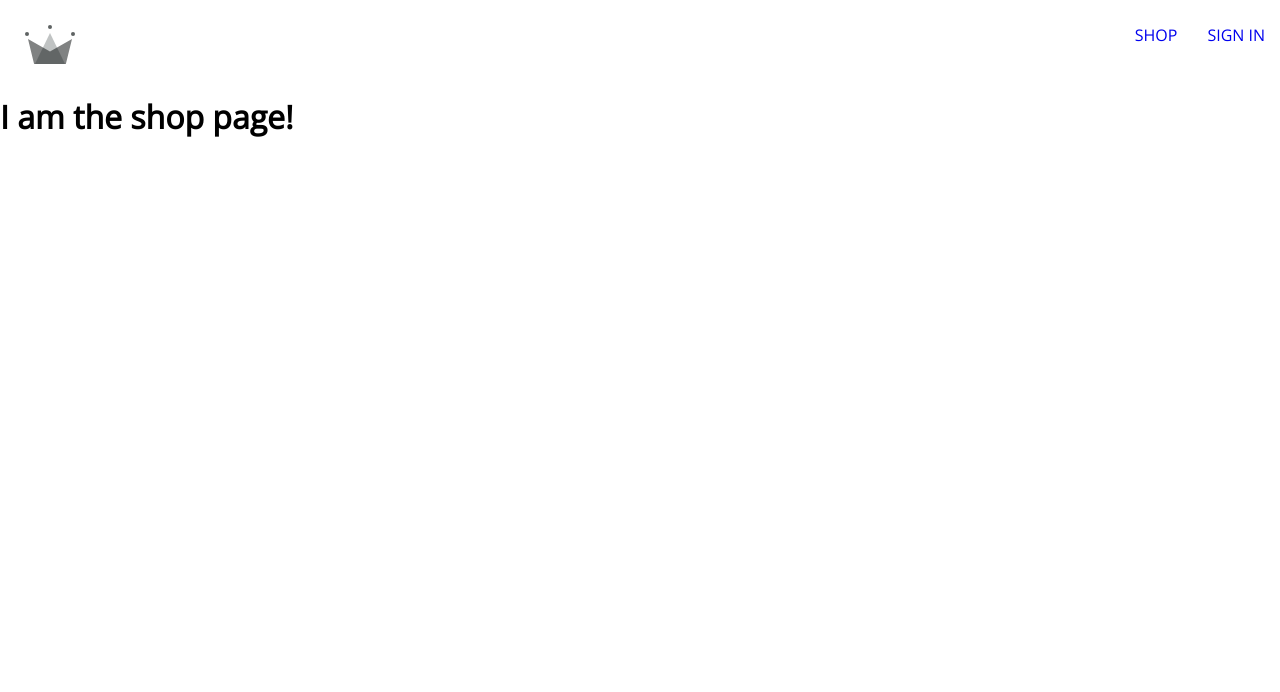
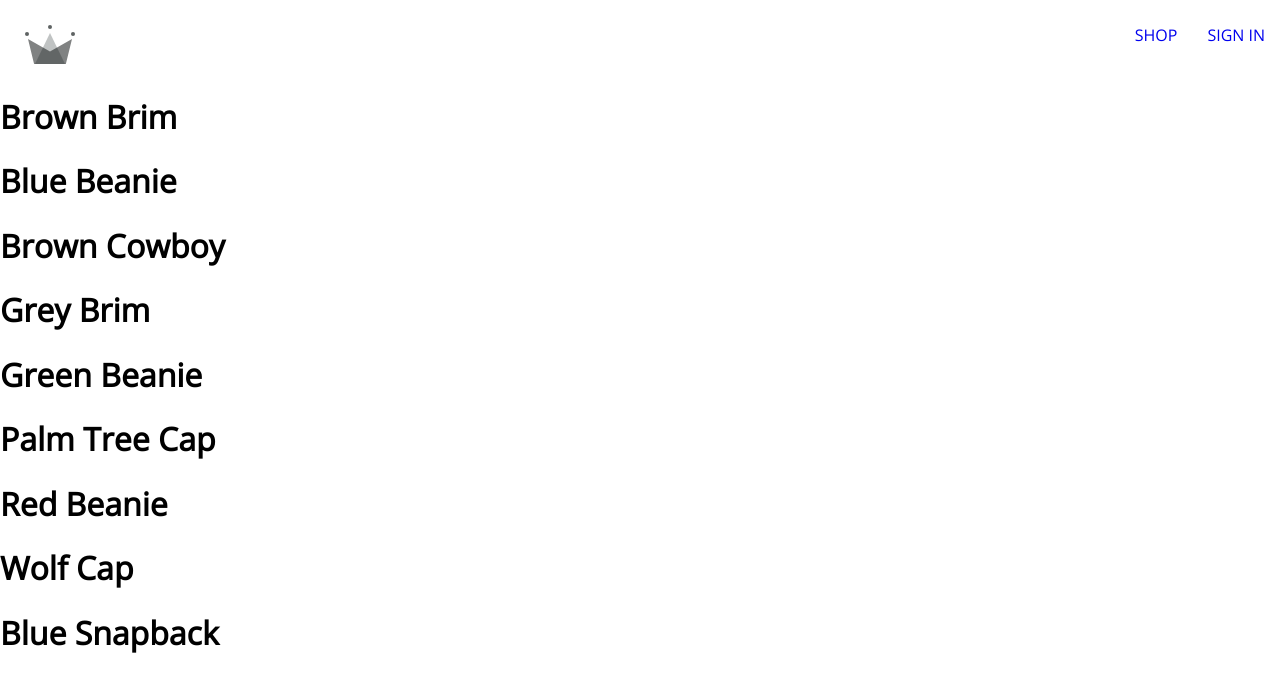
Before and after one commit to Abhinav1190P/Clothing, a React (Create React App) app: page /shop in a window 1280 px wide. Shown: the top 692 px of the page. Built offline with nearby package versions, Linux system fonts and the light colour scheme; no server answers.

Commit message:
Shop context

```diff
--- a/src/App.js
+++ b/src/App.js
@@ -3,9 +3,7 @@
 import { Routes, Route } from "react-router-dom";
 import Navigation from './routes/navigation/nav.component'
 import Authentication from "./routes/sign-in/authentication";
-const Shop = () => {
-  return <h1>I am the shop page!</h1>
-}
+import Shop from "./routes/shop/shop.component";
 
 const App = () => {
 
--- /dev/null
+++ b/src/routes/shop/shop.component.js
@@ -0,0 +1,17 @@
+import SHOP_DATA from '../../shop-data.json'
+
+const Shop = () => {
+    return(
+        <div>
+            {SHOP_DATA.map(({id, name})=>(
+                <div key={id}>
+                    <h1>
+                        {name}
+                    </h1>
+                </div>
+            ))}
+        </div>
+    )
+}
+
+export default Shop
--- /dev/null
+++ b/src/shop-data.json
@@ -0,0 +1,56 @@
+[
+    {
+      "id": 1,
+      "name": "Brown Brim",
+      "imageUrl": "https://i.ibb.co/ZYW3VTp/brown-brim.png",
+      "price": 25
+    },
+    {
+      "id": 2,
+      "name": "Blue Beanie",
+      "imageUrl": "https://i.ibb.co/ypkgK0X/blue-beanie.png",
+      "price": 18
+    },
+    {
+      "id": 3,
+      "name": "Brown Cowboy",
+      "imageUrl": "https://i.ibb.co/QdJwgmp/brown-cowboy.png",
+      "price": 35
+    },
+    {
+      "id": 4,
+      "name": "Grey Brim",
+      "imageUrl": "https://i.ibb.co/RjBLWxB/grey-brim.png",
+      "price": 25
+    },
+    {
+      "id": 5,
+      "name": "Green Beanie",
+      "imageUrl": "https://i.ibb.co/YTjW3vF/green-beanie.png",
+      "price": 18
+    },
+    {
+      "id": 6,
+      "name": "Palm Tree Cap",
+      "imageUrl": "https://i.ibb.co/rKBDvJX/palm-tree-cap.png",
+      "price": 14
+    },
+    {
+      "id": 7,
+      "name": "Red Beanie",
+      "imageUrl": "https://i.ibb.co/bLB646Z/red-beanie.png",
+      "price": 18
+    },
+    {
+      "id": 8,
+      "name": "Wolf Cap",
+      "imageUrl": "https://i.ibb.co/1f2nWMM/wolf-cap.png",
+      "price": 14
+    },
+    {
+      "id": 9,
+      "name": "Blue Snapback",
+      "imageUrl": "https://i.ibb.co/X2VJP2W/blue-snapback.png",
+      "price": 16
+    }
+  ]
```
